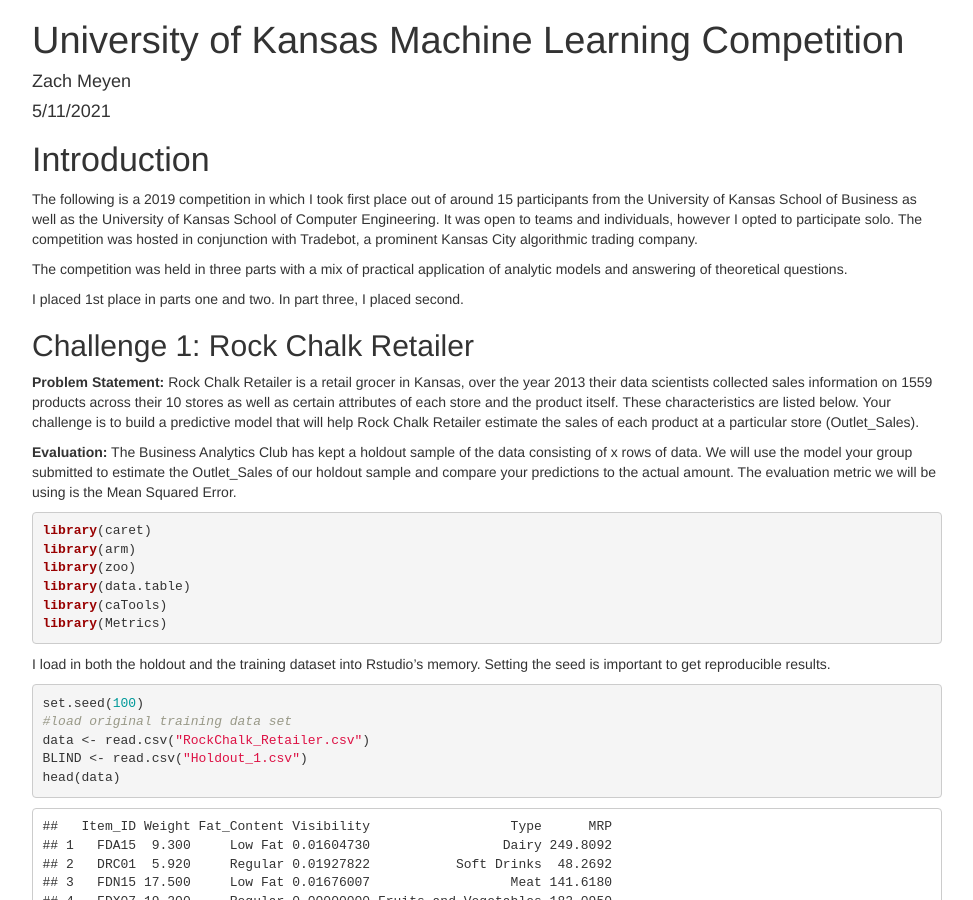
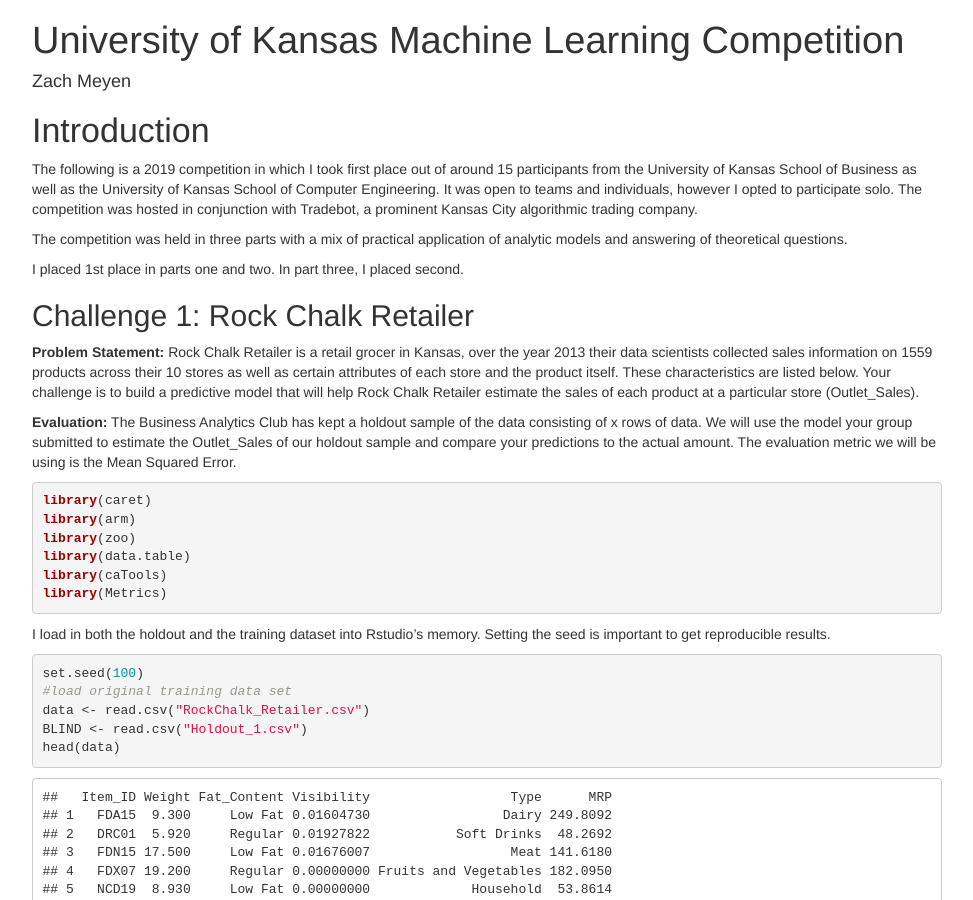
Before and after one commit to zachmeyen/zachmeyen.github.io, a Jekyll site: the page projects/Challenge1/index.html, which Jekyll copies as it is, in a window 1280 px wide and 900 px high. Shown: the whole window, without its empty margins (153-1126 px from the left). Built offline with Jekyll 4.4.1, drawn with Linux system fonts in a browser that asks for light colours.

Commit message:
Update index.html

```diff
--- a/projects/Challenge1/index.html
+++ b/projects/Challenge1/index.html
@@ -373,7 +373,7 @@ summary {
 
 <h1 class="title toc-ignore">University of Kansas Machine Learning Competition</h1>
 <h4 class="author">Zach Meyen</h4>
-<h4 class="date">5/11/2021</h4>
+
 
 </div>
 
```
